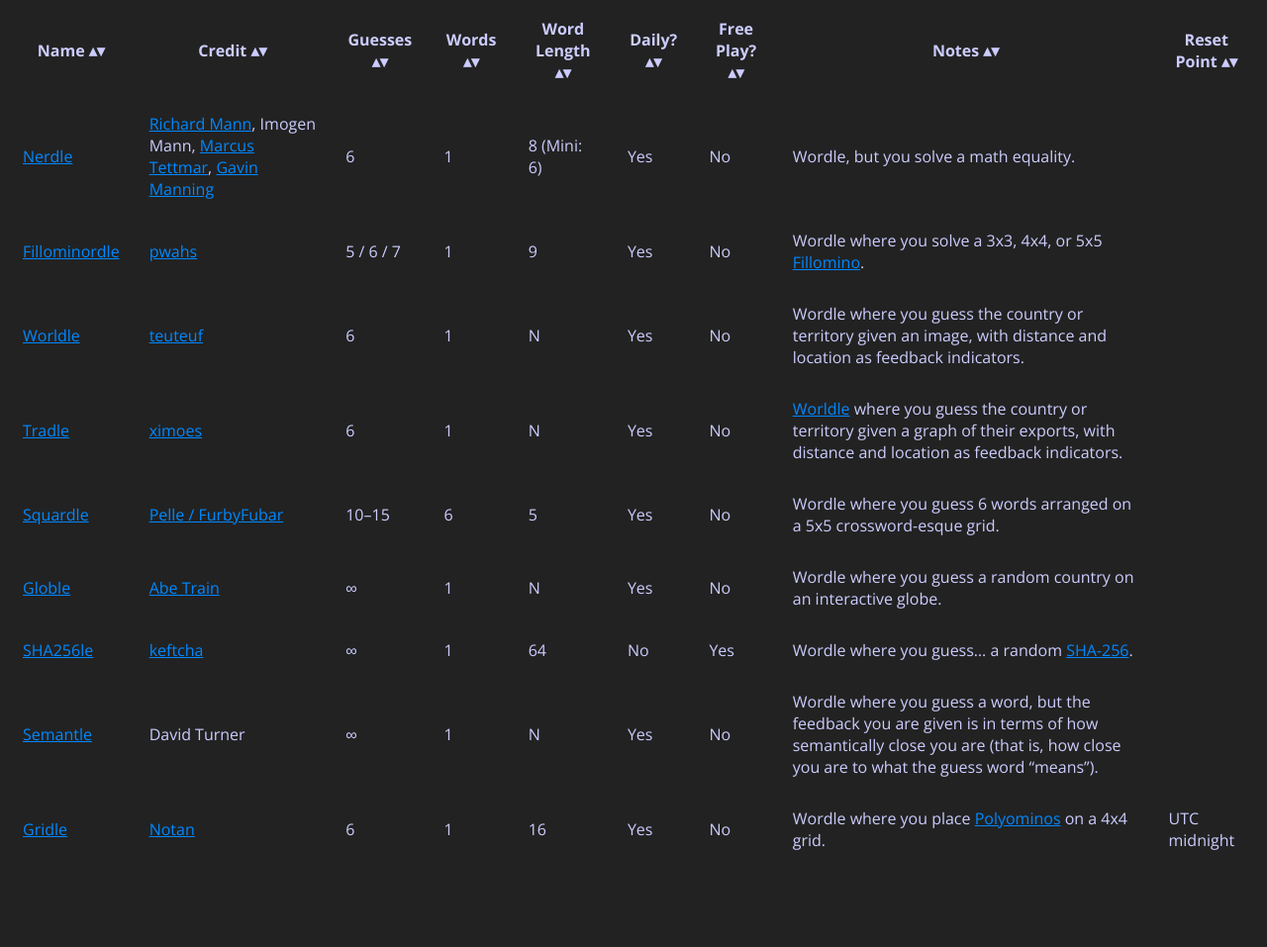
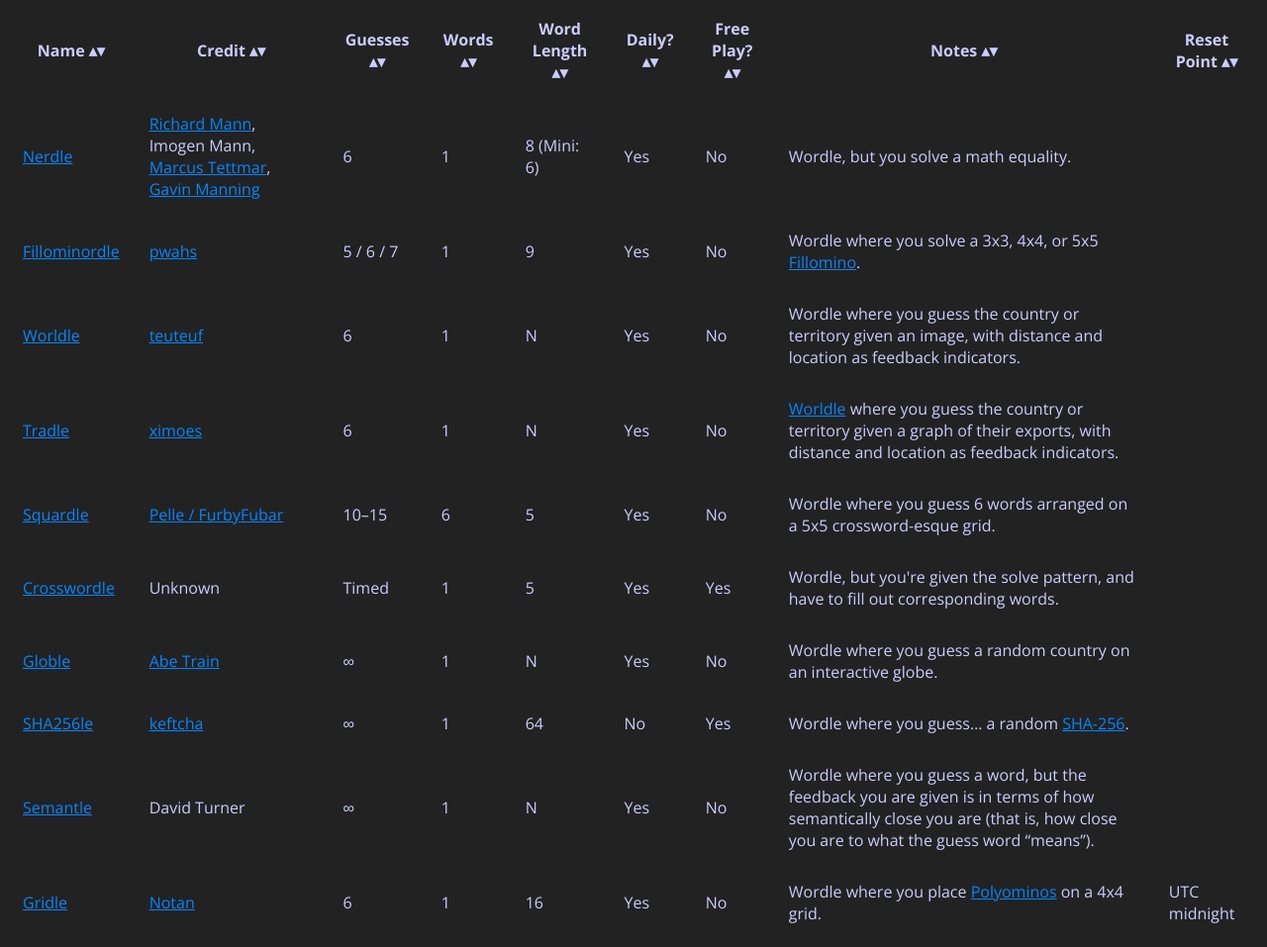
Before and after one commit to ConorOBrien-Foxx/WordleRoutine, a plain HTML site: page index.html in a window 1280 px wide. Shown: the part 1053-2010 px from the top of the page at 99% size. Before the commit the page ends 1936 px from the top, so only its background shows below. Drawn offline with nearby package versions, Linux system fonts and the light colour scheme; a script that the page names is missing.

Commit message:
update listing

```diff
--- a/index.html
+++ b/index.html
@@ -41,7 +41,7 @@
     </style>
 </head>
 <body>
-    <p><em>Compiled by <a href="http://conorobrien-foxx.github.io/">Conor O'Brien</a>. This list is a work in progress. Last updated: March 10th, 2022 (18:18 ET).</em></p>
+    <p><em>Compiled by <a href="http://conorobrien-foxx.github.io/">Conor O'Brien</a>. This list is a work in progress. Last updated: March 18th, 2022 (19:32 ET).</em></p>
     <h1>Usual Wordle Variants</h1>
     <p>For Wordle and its English-adjacent cousins.</p>
     <table class="sortable">
@@ -223,6 +223,16 @@
             <td>Wordle where you guess 6 words arranged on a 5x5 crossword-esque grid.</td>
         </tr>
         <tr>
+            <td><a href="https://crosswordle.vercel.app">Crosswordle</a></td>
+            <td>Unknown</td>
+            <td sorttable_customkey="-1">Timed</td>
+            <td>1</td>
+            <td>5</td>
+            <td>Yes</td>
+            <td>Yes</td>
+            <td>Wordle, but you're given the solve pattern, and have to fill out corresponding words.</td>
+        </tr>
+        <tr>
             <td><a href="https://globle-game.com/">Globle</a></td>
             <td><a href="https://the-abe-train.com/">Abe Train</a></td>
             <td sorttable_customkey="99999999">&infin;</td>
```
